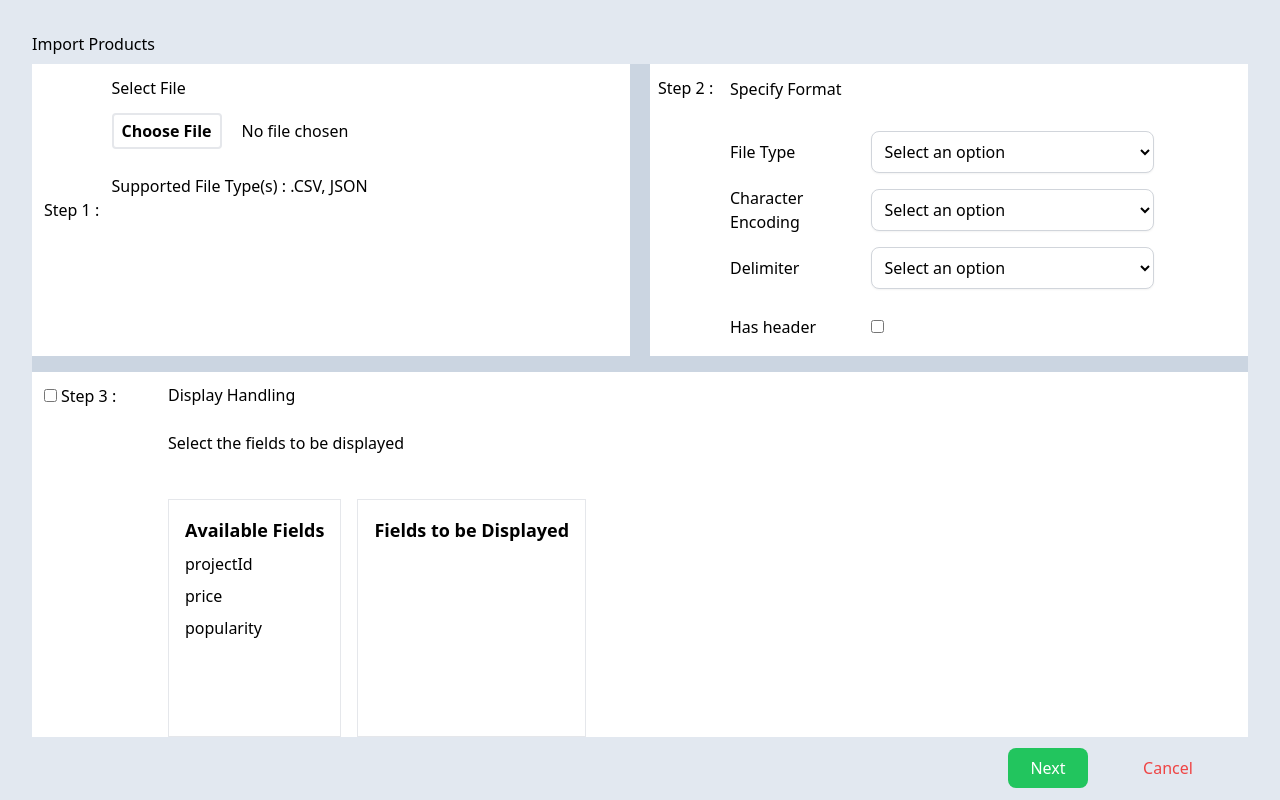
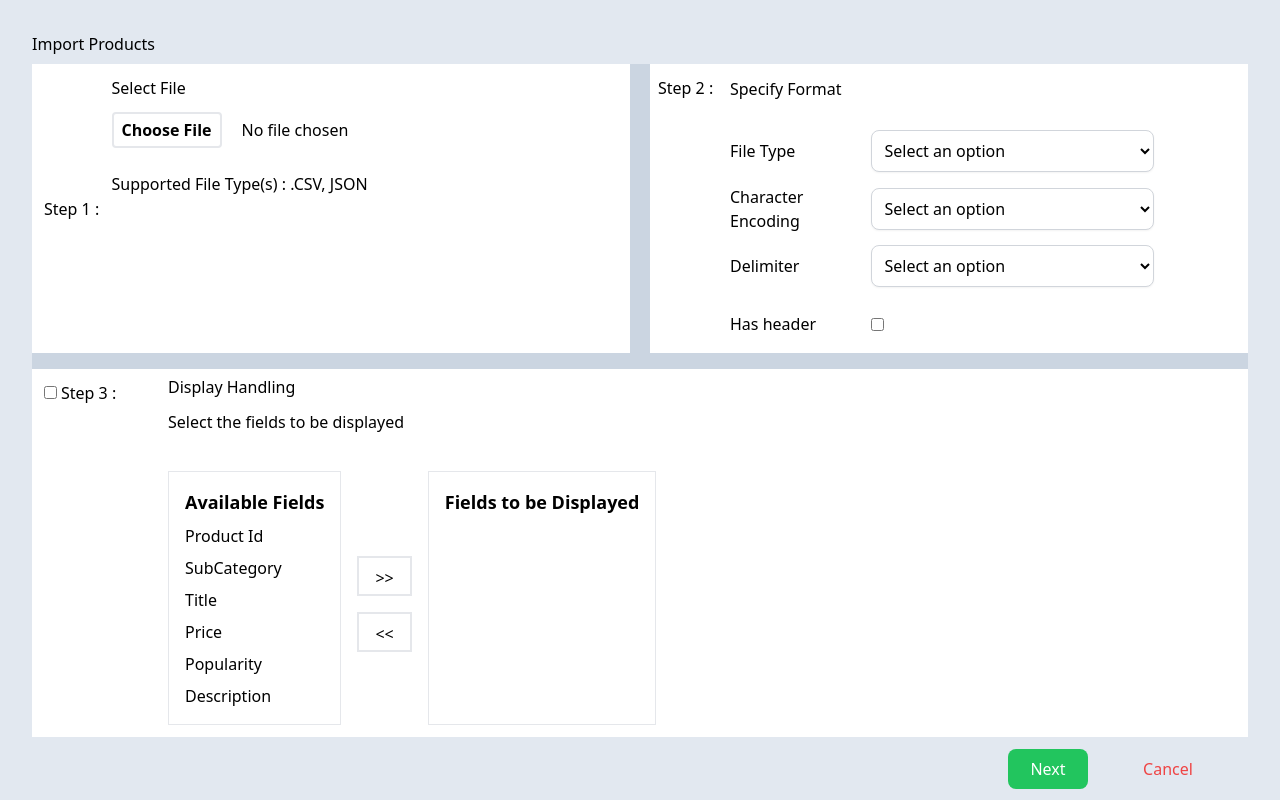
Before and after one commit to Unmesh3006/ZenTrades-Task2, a React (Create React App) app: page / in a window 1280 px wide. Built offline with nearby package versions, Linux system fonts and the light colour scheme.

Commit message:
added dropdown and selected field changes

```diff
--- a/src/components/fields.component.tsx
+++ b/src/components/fields.component.tsx
@@ -1,34 +1,78 @@
 import React, { useState } from "react";
+import { available_fields_data } from "../util/constants";
 
 const FieldsComponent: React.FC = () => {
-  const [availableFields, setAvailableFields] = useState<string[]>([
-    "projectId",
-    "price",
-    "popularity",
-  ]);
+ const [availableFields, setAvailableFields] = useState<string[]>(
+    available_fields_data
+  );
+  const [selectedAvailableFields, setSelectedAvailableFields] = useState<
+    string[]
+  >([]);
   const [displayedFields, setDisplayedFields] = useState<string[]>([]);
 
-  const moveFieldToDisplayed = (field: string) => {
-    setAvailableFields(availableFields.filter((f) => f !== field));
-    setDisplayedFields([...displayedFields, field]);
+  const [selectedDisplayedFields, setSelectedDisplayedFields] = useState<
+    string[]
+  >([]);
+
+  const handleAvailableFieldSelection = (field: string) => {
+    if (selectedAvailableFields.includes(field)) {
+      setSelectedAvailableFields(
+        selectedAvailableFields.filter((f) => f !== field)
+      );
+    } else {
+      setSelectedAvailableFields([...selectedAvailableFields, field]);
+    }
   };
 
-  const moveFieldToAvailable = (field: string) => {
-    setDisplayedFields(displayedFields.filter((f) => f !== field));
-    setAvailableFields([...availableFields, field]);
+   const handleDisplayedFieldSelection = (field: string) => {
+    if (selectedDisplayedFields.includes(field)) {
+      setSelectedDisplayedFields(
+        selectedDisplayedFields.filter((f) => f !== field)
+      );
+    } else {
+      setSelectedDisplayedFields([...selectedDisplayedFields, field]);
+    }
+
+
+  };
+
+   const moveSelectedToDisplayed = () => {
+    setAvailableFields(
+      availableFields.filter(
+        (field) => !selectedAvailableFields.includes(field)
+      )
+    );
+    setDisplayedFields([...displayedFields, ...selectedAvailableFields]);
+    setSelectedAvailableFields([]);
+  };
+
+  const moveSelectedToAvailable = () => {
+    setDisplayedFields(
+      displayedFields.filter(
+        (field) => !selectedDisplayedFields.includes(field)
+      )
+    );
+    setAvailableFields([...availableFields, ...selectedDisplayedFields]);
+    setSelectedDisplayedFields([]);
+
+
   };
 
   return (
     <div className="flex justify-center mt-8">
       {/* Available Fields Table */}
-      <div className="border p-4 mr-4">
+      <div className="border p-4 mb-3">
         <h2 className="text-lg font-semibold mb-2">Available Fields</h2>
         <ul className="space-y-2">
           {availableFields.map((field) => (
             <li
               key={field}
-              onClick={() => moveFieldToDisplayed(field)}
-              className="cursor-pointer hover:text-blue-500"
+             className={`cursor-pointer hover:text-blue-500 ${
+                selectedAvailableFields.includes(field)
+                  ? "text-blue-500 font-semibold"
+                  : ""
+              }`}
+              onClick={() => handleAvailableFieldSelection(field)}
             >
               {field}
             </li>
@@ -36,15 +80,37 @@ const FieldsComponent: React.FC = () => {
         </ul>
       </div>
 
+      <div className="flex flex-col items-center justify-center mx-4">
+        <button
+          className="py-2 px-4 h-10 border-2"
+          onClick={moveSelectedToDisplayed}
+          disabled={selectedAvailableFields.length === 0}
+        >
+          {">>"}
+        </button>
+        <div className="h-4"></div>
+        <button
+          className="py-2 px-4  h-10 border-2"
+          onClick={moveSelectedToAvailable}
+          disabled={selectedDisplayedFields.length === 0}
+        >
+          {"<<"}
+        </button>
+      </div>
+
       {/* Displayed Fields Table */}
-      <div className="border p-4">
+      <div className="border p-4 mb-3">
         <h2 className="text-lg font-semibold mb-2">Fields to be Displayed</h2>
         <ul className="space-y-2">
           {displayedFields.map((field) => (
             <li
               key={field}
-              onClick={() => moveFieldToAvailable(field)}
-              className="cursor-pointer hover:text-blue-500"
+               className={`cursor-pointer hover:text-blue-500 ${
+                selectedDisplayedFields.includes(field)
+                  ? "text-blue-500 font-semibold"
+                  : ""
+              }`}
+              onClick={() => handleDisplayedFieldSelection(field)}
             >
               {field}
             </li>
--- a/src/components/page.component.tsx
+++ b/src/components/page.component.tsx
@@ -14,7 +14,10 @@ import FieldsComponent from "./fields.component";
 const Page: any = () => {
   const [file, setFile] = useState<any>("No file chosen");
   const [data, setData] = useState<any>([]);
-  const [selectedItem, setSelectedItem] = useState("");
+   const [selectedFileType, setSelectedFileType] = useState<any>("");
+  const [selectedCharacterEncoding, setSelectedCharacterEncoding] =
+    useState<any>("");
+  const [selectedDelimiter, setSelectedDelimiter] = useState<any>("");
 
   const [selectedFields, setSelectedFields] = useState<any>([]);
   const [available_fields, setAvailableFields] = useState<any>([]);
@@ -25,21 +28,31 @@ const Page: any = () => {
     setAvailableFields(available_fields_data);
   }, []);
 
-  const handleSelectChange = (event: any) => {
+  const handleSelectFileTypeChange = (event: any) => {
     if (event.target.value === "") {
-      setSelectedItem("");
+      setSelectedFileType("");
       return;
     }
 
-    setSelectedItem(event.target.value);
+    setSelectedFileType(event.target.value);
   };
 
-  const handleAdd = (event: any) => {
-    console.log("add");
+ const handleSelectCharacterEncodingChange = (event: any) => {
+    if (event.target.value === "") {
+      setSelectedCharacterEncoding("");
+      return;
+    }
+
+    setSelectedCharacterEncoding(event.target.value);
   };
 
-  const handleRemove = () => {
-    console.log("remove");
+  const handleSelectDelimiterChange = (event: any) => {
+    if (event.target.value === "") {
+      setSelectedDelimiter("");
+      return;
+    }
+
+    setSelectedDelimiter(event.target.value);
   };
 
   async function onDropFunc(acceptedFiles: any) {
@@ -135,8 +148,8 @@ const Page: any = () => {
                     </div>
                     <div className="h-full w-2/3 flex items-center justify-center">
                       <select
-                        value={selectedItem}
-                        onChange={handleSelectChange}
+                         value={selectedFileType}
+                        onChange={handleSelectFileTypeChange}
                         className="w-full p-2 mx-2 border border-gray-300 bg-white rounded-lg shadow-sm focus:outline-none focus:border-indigo-500"
                       >
                         <option value="">Select an option</option>{" "}
@@ -154,8 +167,8 @@ const Page: any = () => {
                     </div>
                     <div className="h-full w-2/3 flex items-center justify-center">
                       <select
-                        value={selectedItem}
-                        onChange={handleSelectChange}
+                        value={selectedCharacterEncoding}
+                        onChange={handleSelectCharacterEncodingChange}
                         className="w-full p-2 mx-2 border border-gray-300 bg-white rounded-lg shadow-sm focus:outline-none focus:border-indigo-500"
                       >
                         <option value="">Select an option</option>{" "}
@@ -173,8 +186,8 @@ const Page: any = () => {
                     </div>
                     <div className="h-full w-2/3 flex items-center justify-center">
                       <select
-                        value={selectedItem}
-                        onChange={handleSelectChange}
+                        value={selectedDelimiter}
+                        onChange={handleSelectDelimiterChange}
                         className="w-full p-2 mx-2 border border-gray-300 bg-white rounded-lg shadow-sm focus:outline-none focus:border-indigo-500"
                       >
                         <option value="">Select an option</option>{" "}
@@ -213,38 +226,6 @@ const Page: any = () => {
                   Select the fields to be displayed
                 </div>
                 <div className="w-full h-full flex">
-                  {/* <div className="w-1/3 h-full">
-                    <div className="w-full h-16 flex items-center justify-center">
-                      Available Fields
-                    </div>
-                    <div className="w-full h-3/4 bg-red-500 flex items-center justify-center">
-                      Product Name
-                    </div>
-                  </div>
-                  <div className="w-12 h-full flex flex-col items-center justify-center p-2">
-                    <div className="w-full h-20"></div>
-                    <button
-                      className="w-full h-10 border-2"
-                      onClick={handleAdd}
-                    >
-                      {">>"}
-                    </button>
-                    <div className="w-full h-20"></div>
-                    <button
-                      className="w-full h-10 border-2"
-                      onClick={handleRemove}
-                    >
-                      {"<<"}
-                    </button>
-                  </div>
-                  <div className="w-1/3 h-full ">
-                    <div className="w-full h-16 flex items-center justify-center">
-                      Fields to be Displayed
-                    </div>
-                    <div className="w-full h-3/4 bg-red-500 flex items-center justify-center">
-                      Product Name
-                    </div>
-                  </div> */}
                   <FieldsComponent/>
                 </div>
               </div>
--- a/src/util/constants.tsx
+++ b/src/util/constants.tsx
@@ -62,7 +62,4 @@ export const available_fields_data = [
   "Price",
   "Popularity",
   "Description",
-  "Rating",
-  "UTM Source",
-  "UTM Medium",
 ];
```
